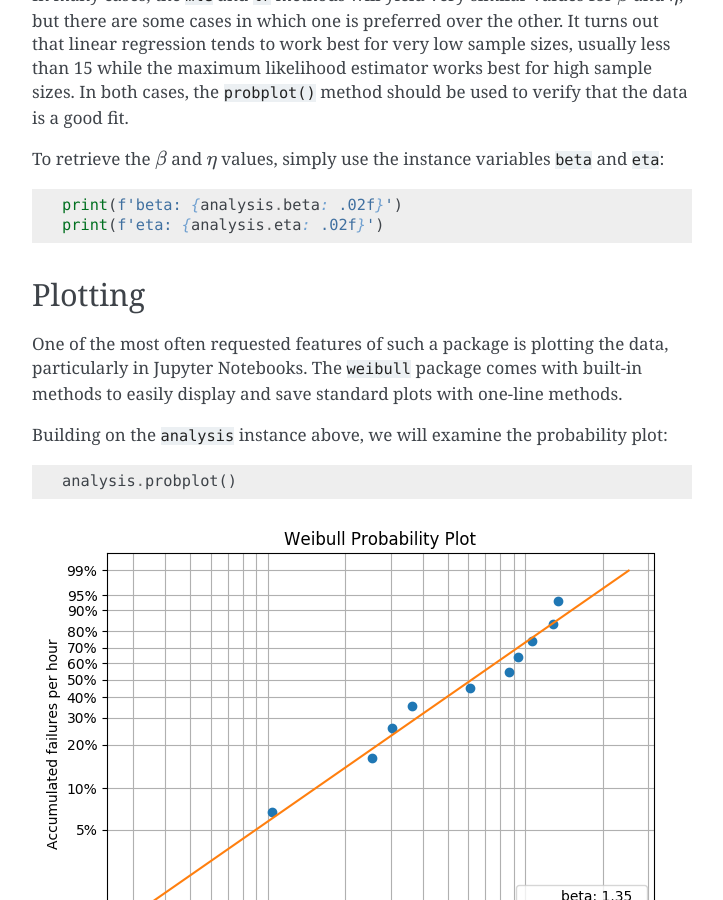
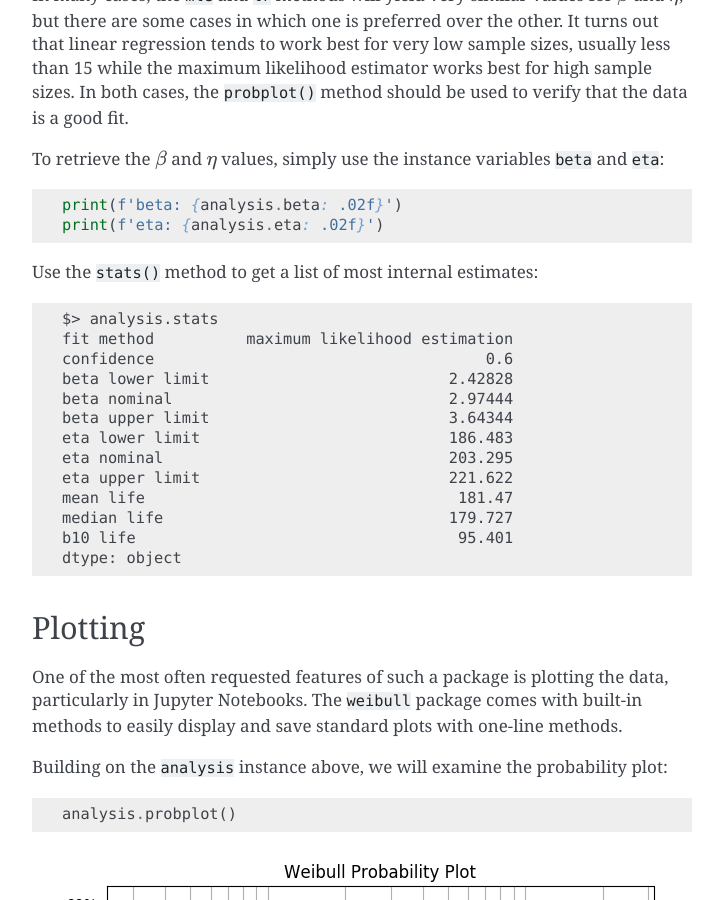
Before and after one commit to slightlynybbled/weibull, a Sphinx documentation site: the page built from docs/analysis.rst, in a window 1280 px wide and 900 px high, scrolled down 997 px. Shown: the whole window, without its empty margins (388-1111 px from the left). Built offline with Sphinx 7.4.7, drawn with Linux system fonts in a browser that asks for light colours.

Commit message:
Added 'stats' to documentation.

```diff
--- a/docs/analysis.rst
+++ b/docs/analysis.rst
@@ -42,6 +42,22 @@ To retrieve the :math:`\beta` and :math:`\eta` values, simply use the instance v
     print(f'beta: {analysis.beta: .02f}')
     print(f'eta: {analysis.eta: .02f}')
 
+Use the ``stats()`` method to get a list of most internal estimates::
+
+    $> analysis.stats
+    fit method          maximum likelihood estimation
+    confidence                                    0.6
+    beta lower limit                          2.42828
+    beta nominal                              2.97444
+    beta upper limit                          3.64344
+    eta lower limit                           186.483
+    eta nominal                               203.295
+    eta upper limit                           221.622
+    mean life                                  181.47
+    median life                               179.727
+    b10 life                                   95.401
+    dtype: object
+
 Plotting
 --------
 
```
